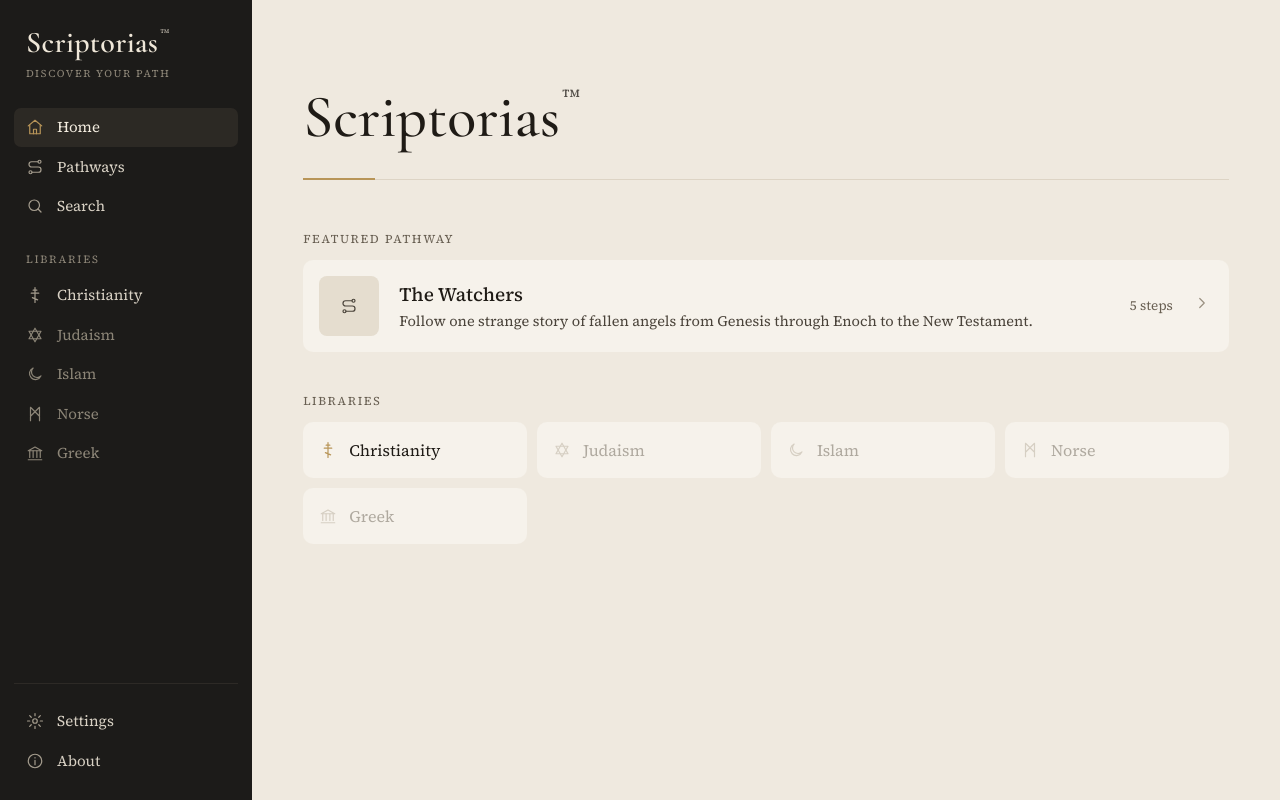
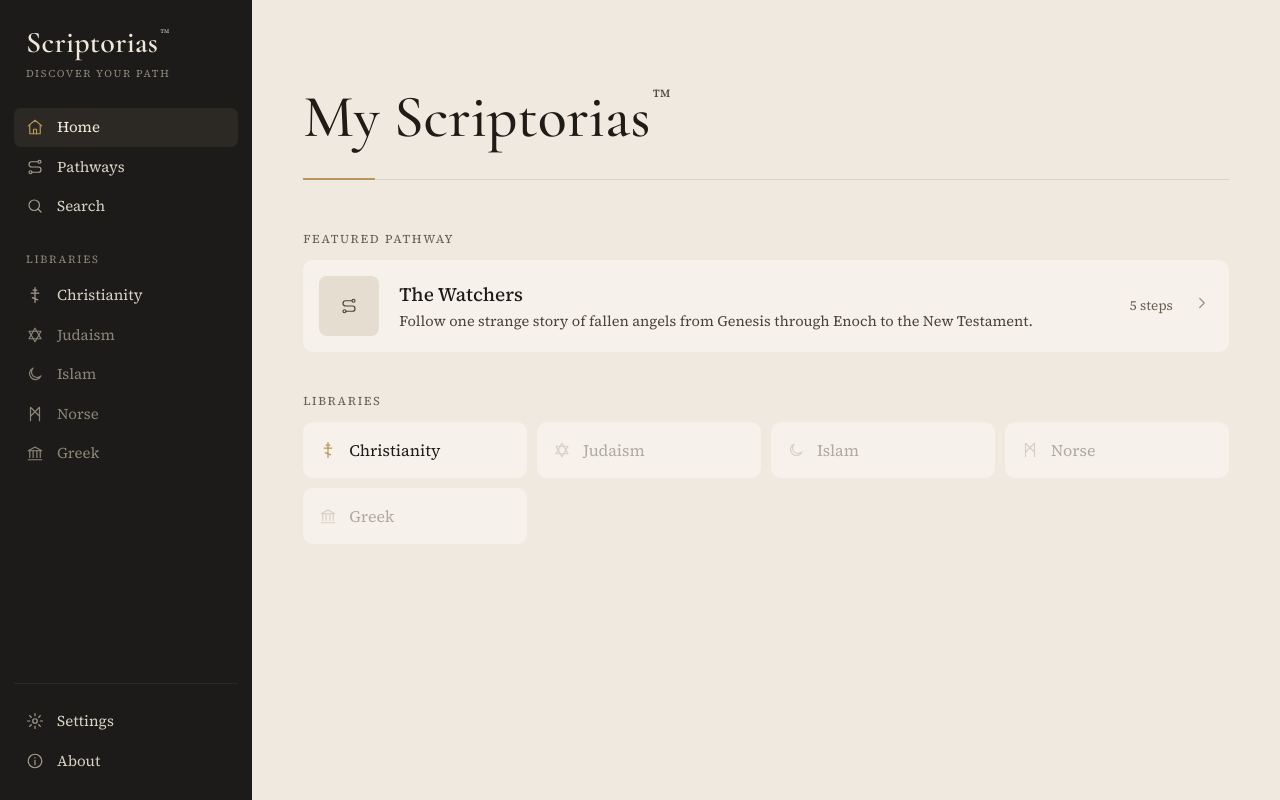
Before and after one commit to scriptorias/scriptorias, a React (Vite) app: page /home in a window 1280 px wide. Built offline with nearby package versions, Linux system fonts and the light colour scheme.

Commit message:
Home title: My Scriptorias

```diff
--- a/src/pages/Home.tsx
+++ b/src/pages/Home.tsx
@@ -14,7 +14,7 @@ export function Home() {
   const col = lw ? primaryCollection(lw) : undefined;
   return (
     <Page>
-      <Hero title="Scriptorias" tm />
+      <Hero title="My Scriptorias" tm />
       {last && lw && (
         <>
           <h2 className="section-label">Continue reading</h2>
```
Also changed, not shown: 2 other files (tests, documents, lock files or other folders).
